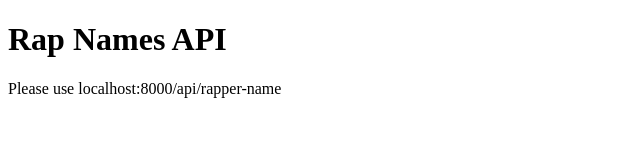
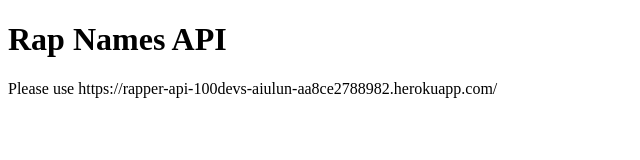
Before and after one commit to aiulun/rap-names-api, a website: page index.html in a window 1280 px wide. Shown: the whole page, without its empty margins (0-640 px from the left). Drawn offline with Linux system fonts and the light colour scheme.

Commit message:
updated html documentation

```diff
--- a/index.html
+++ b/index.html
@@ -7,6 +7,6 @@
 </head>
 <body>
     <h1>Rap Names API</h1>
-    <p>Please use localhost:8000/api/rapper-name</p>
+    <p>Please use https://rapper-api-100devs-aiulun-aa8ce2788982.herokuapp.com/</p>
 </body>
 </html>
```
